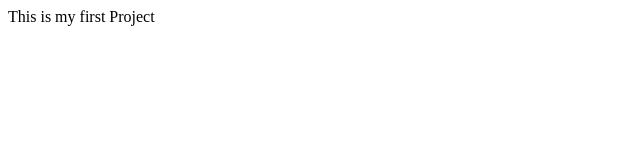
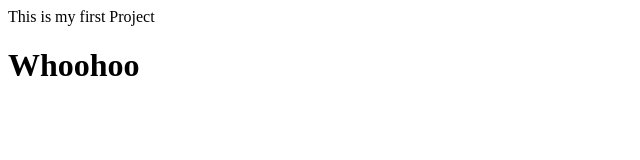
Before and after one commit to blingala3/firstrepo, a plain HTML site: page index.html in a window 1280 px wide. Shown: the whole page, without its empty margins (0-640 px from the left). Drawn offline with Linux system fonts and the light colour scheme.

Commit message:
test commit

```diff
--- a/index.html
+++ b/index.html
@@ -1 +1,2 @@
 This is my first Project
+<h1> Whoohoo </h1>
```
